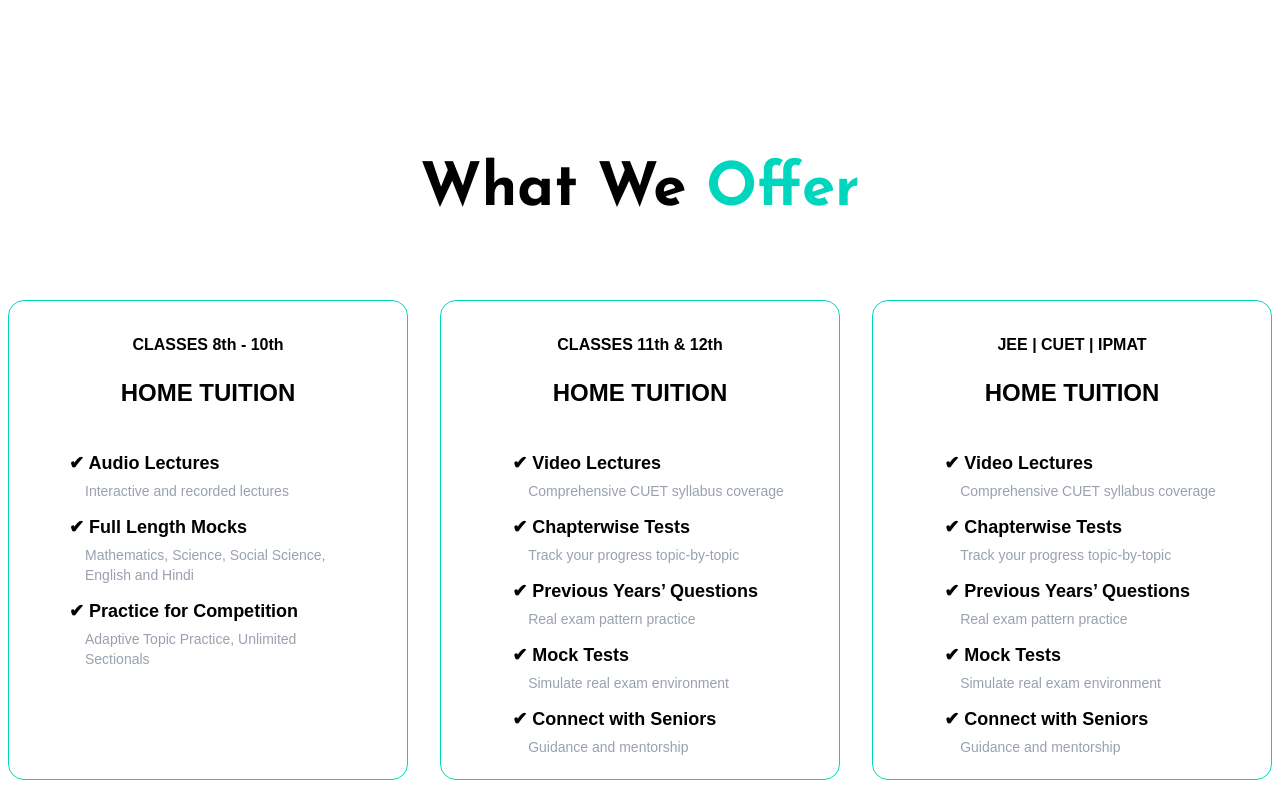
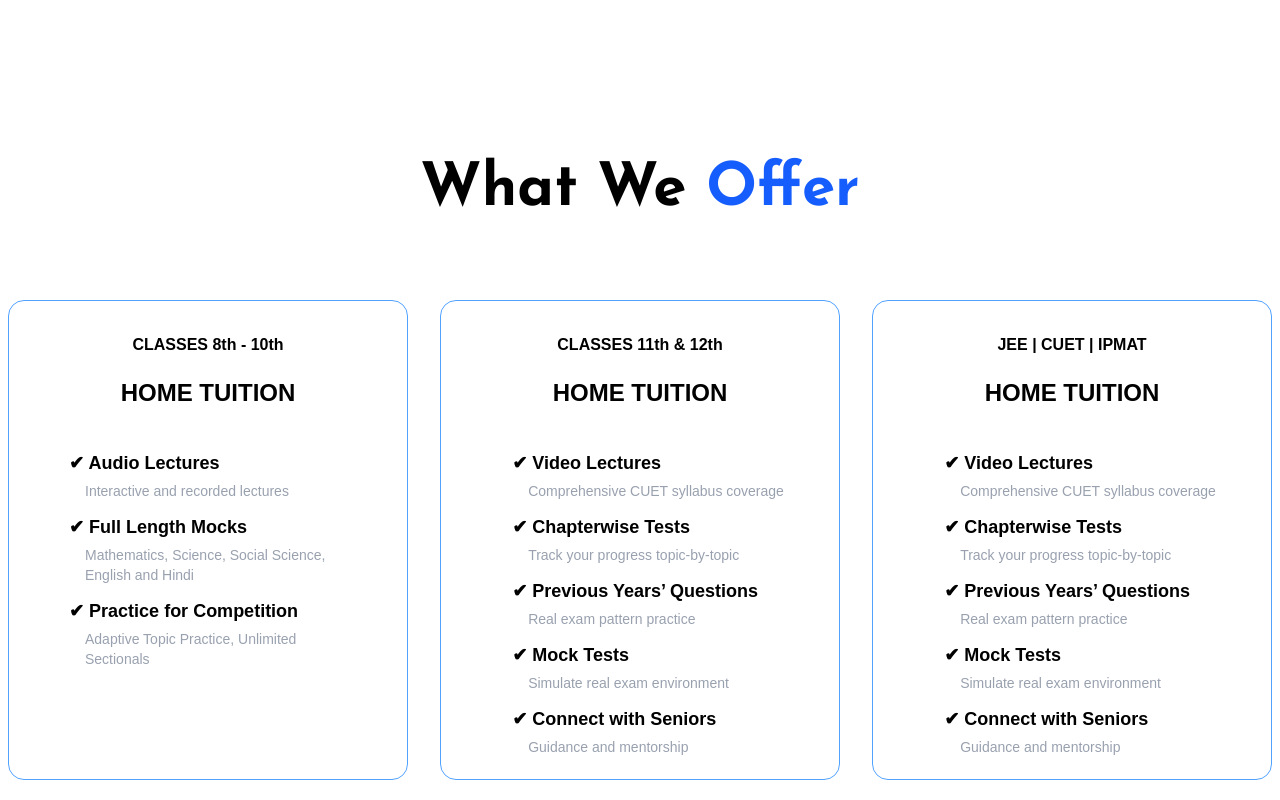
Before and after one commit to eklavyapopli-ship-it/TuisoraEducation, a Next.js app: page / in a window 1280 px wide. Shown: the part 560-1360 px from the top of the page. Built offline with nearby package versions, Linux system fonts and the light colour scheme.

Commit message:
colour changes

```diff
--- a/app/(home)/OfferCards.tsx
+++ b/app/(home)/OfferCards.tsx
@@ -8,10 +8,10 @@
 const OfferCards = () => {
   return (
     <section className='w-screen h-[80vh]'>
-      <div className={`text-center lg:text-6xl text-4xl font-bold text-black ${josefin.className}`}>What We <span className='text-teal-400'>Offer</span></div>
+      <div className={`text-center lg:text-6xl text-4xl font-bold text-black ${josefin.className}`}>What We <span className='text-blue-600'>Offer</span></div>
       <div className='w-full h-fit flex justify-center lg:space-y-0 space-y-5  mt-15 lg:space-x-8 lg:mt-20 lg:flex-row flex-col lg:place-content-center place-items-center'>
         {OfferHeads.map((item)=>(
-          <div className='flex flex-col lg:h-120 h-fit rounded-2xl border-teal-400 place-items-center border py-8 lg:w-100 w-80  px-15 space-y-5' key={item.id}>
+          <div className='flex flex-col lg:h-120 h-fit rounded-2xl border-blue-400 place-items-center border py-8 lg:w-100 w-80  px-15 space-y-5' key={item.id}>
             <span className='text-black font-bold'>{item.name}</span>
             <h1 className='font-bold text-black text-2xl'>HOME TUITION</h1>
             <div className='lg:mt-5  space-y-3'>
```
